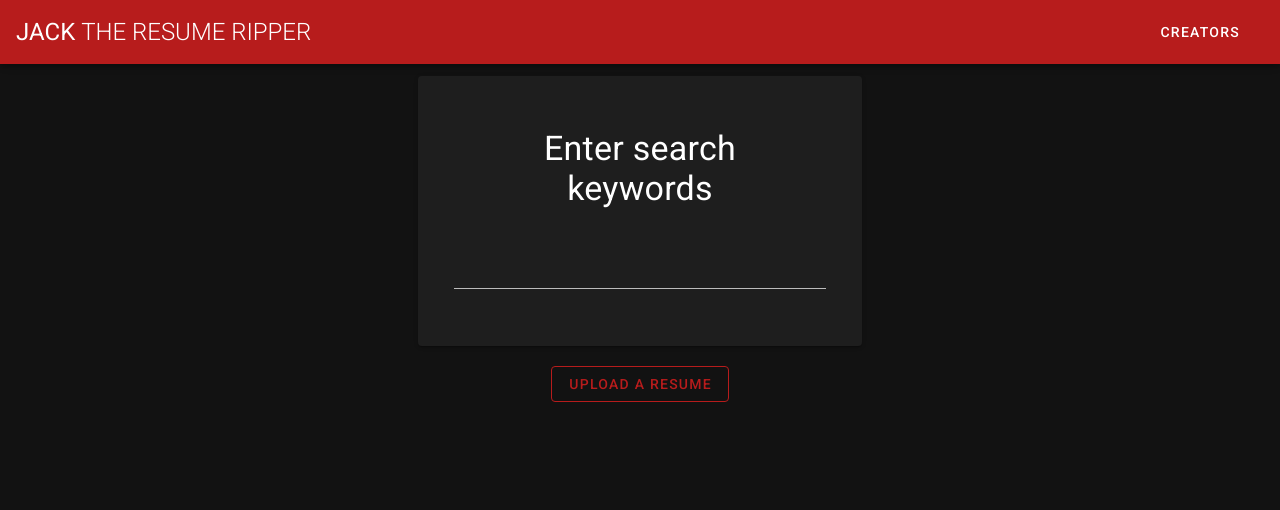
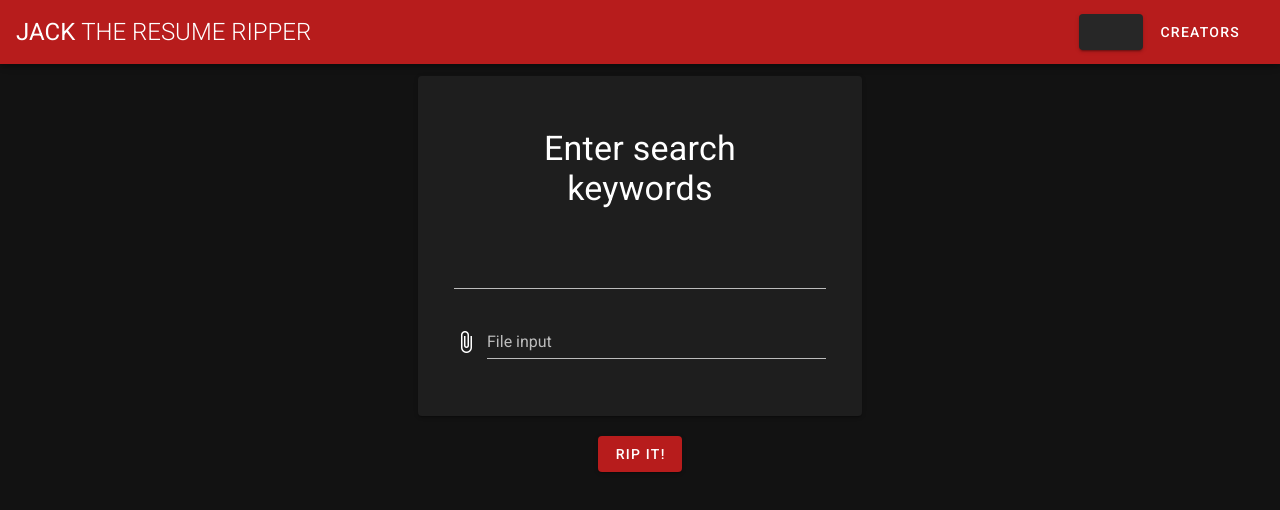
Before and after one commit to nathansmith11170/JackTheResumeRipper, a Vue app in the folder client/jack-the-resume-ripper/: page / in a window 1280 px wide. Shown: the top 510 px of the page. Built offline with nearby package versions, Linux system fonts and the light colour scheme.

Commit message:
I completed Iteration 2. now accepts a file, converts to datURL, sends the dataURL with the comma separated keywords to API. Empty button as well.

```diff
--- a/client/jack-the-resume-ripper/src/App.vue
+++ b/client/jack-the-resume-ripper/src/App.vue
@@ -6,6 +6,8 @@
         <span class="font-weight-light">The Resume Ripper</span>
       </v-toolbar-title>
       <v-spacer></v-spacer>
+      <v-btn>
+      </v-btn>
       <v-btn
         text
         href="https://github.com/nathansmith11170/JackTheResumeRipper/graphs/contributors"
@@ -49,10 +51,11 @@
                 <div>{{this.info}}</div>
               </v-card-text>
               <v-text-field v-model="keywords"></v-text-field>
+              <v-file-input v-model="filePointer" label="File input"></v-file-input>
             </v-card>
           </v-flex>
           <v-flex mb-4>
-            <v-btn outlined color="error" @click="uploadButtonClicked">Upload a Resume</v-btn>
+              <v-btn raised color="error" @click="uploadButtonClicked">Rip it!</v-btn>
           </v-flex>
         </v-layout>
       </v-container>
@@ -96,14 +99,24 @@ export default {
       errored: false,
       snackbarSuccess: false,
       snackbarError: false,
-      keywords: ""
+      keywords: "",
+      filePointer: null
   }),
   methods: {
-    async uploadButtonClicked () { // TODO: fix
-      console.log('clicked')
+    async uploadButtonClicked() { // TODO: fix
+      const toBase64 = file => new Promise((resolve, reject) => {
+        const reader = new FileReader();
+        reader.readAsDataURL(file);
+        reader.onload = () => resolve(reader.result);
+        reader.onerror = error => reject(error);
+      });
+
+      var base64Image = await toBase64(this.filePointer);
+      //console.log(base64Image)
+      //var imageString = base64Image.substring(base64Image.indexOf(',')+1)
       await axios
       .post(enviroment.VUE_APP_RESUME_ANALYSIS_ENDPOINT, {
-          image: "mybutt",
+          image: String(base64Image),
           keywords: this.keywords
         })
       .then(response => {
```
